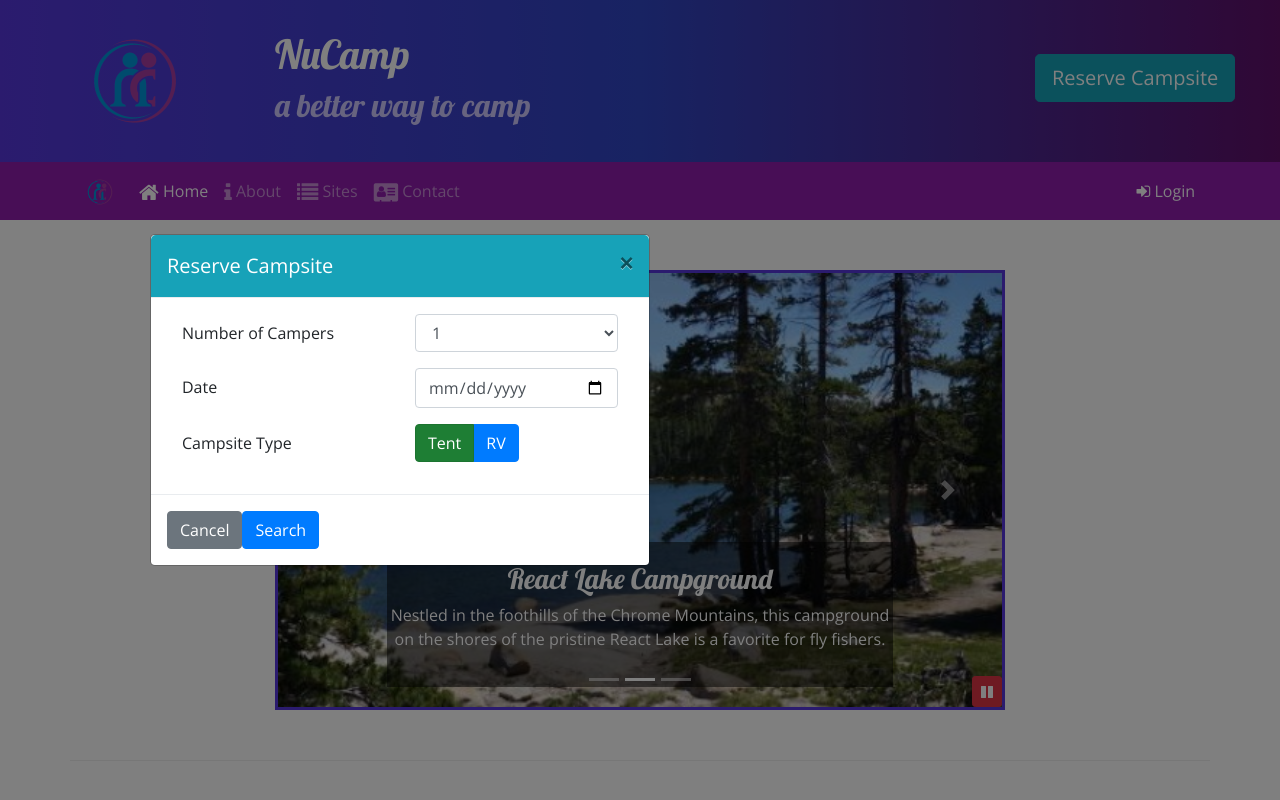
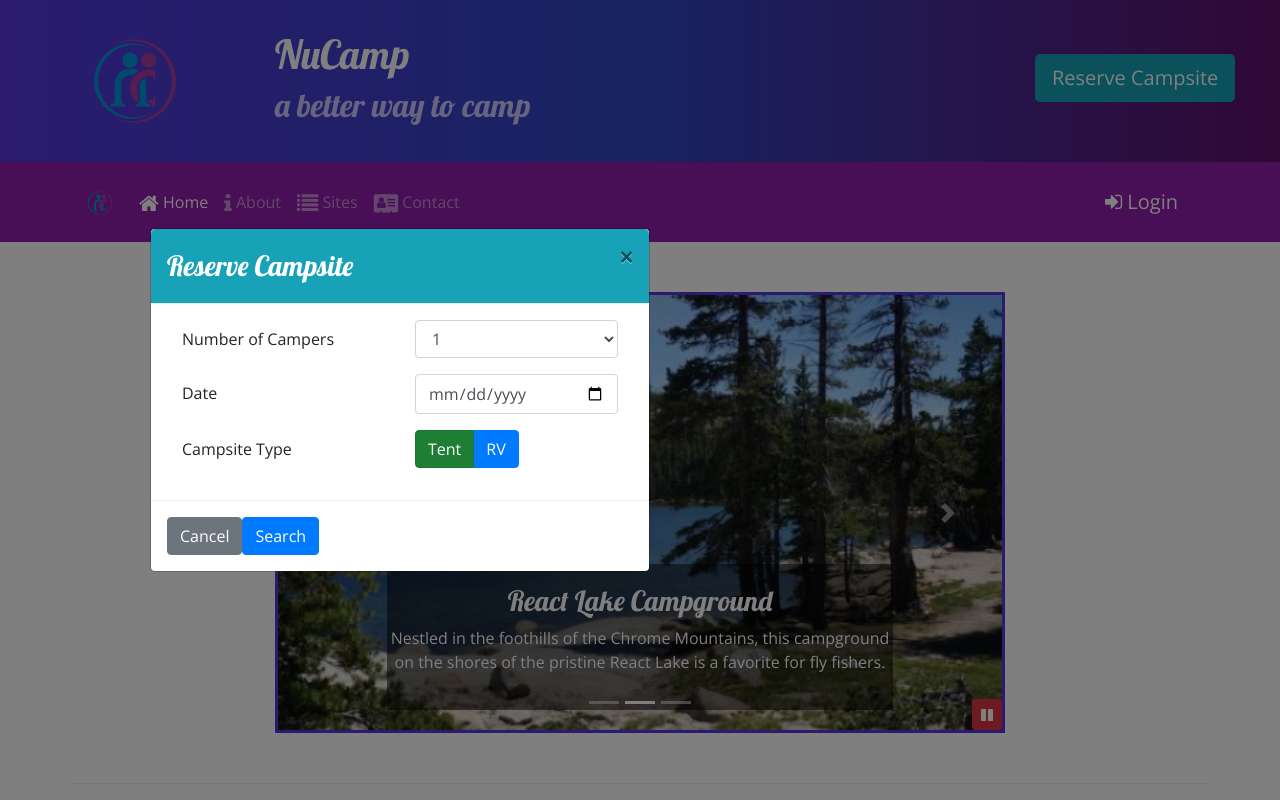
Before and after one commit to dkca/nucamp-bootstrap, a website: page index.html in a window 1280 px wide. Both pictures are taken after a click on the button "Reserve Campsite". Shown: the top 800 px of the page. Drawn offline with nearby package versions, Linux system fonts and the light colour scheme.

Commit message:
Week 4 Assignment

```diff
--- a/css/styles.scss
+++ b/css/styles.scss
@@ -1,3 +1,4 @@
+$color-teal:#17A2B8;
 $color-primary: #3046C5;
 $color-secondary: #5637dd;
 $color-pale: #CEC8FF;
@@ -61,3 +62,18 @@ header {
     right: 0;
     bottom: 0;
 }
+
+
+#reserveModal {
+    .modal-header {
+        background-color: $color-teal;
+        color:white;
+    }
+}
+
+#loginModal {
+    .modal-header {
+        background-color: $color-mid;
+        color: white;
+    }
+}
--- a/index.html
+++ b/index.html
@@ -32,7 +32,7 @@
                 </div>
                 <div class="col-md-4 col-xl-2 mt-4">
 
-                    <a data-toggle="modal" data-target="#reserveModal" role="button" class="btn btn-lg btn-info">
+                    <a id="reserveButton" role="button" class="btn btn-lg btn-info">
                         Reserve Campsite</a>
 
                 </div>
@@ -47,8 +47,8 @@
     <div class="modal fade modal-lg" id="reserveModal" role="dialog">
         <div class="modal-dialog modal-dialog-centered" role="document">
             <div class="modal-content">
-                <div class="modal-header bg-info">
-                    <h5 class="modal-title text-white">Reserve Campsite</h5>
+                <div class="modal-header ">
+                    <h3 class="modal-title text-white">Reserve Campsite</h3>
                     <button type="button" class="close" data-dismiss="modal" aria-label="Close">
                         <span aria-hidden="true">&times;</span>
                     </button>
@@ -139,7 +139,7 @@
                 </ul>
 
                 <span class="navbar-text ml-auto">
-                    <a data-toggle="modal" data-target="#loginModal">
+                    <a id="loginButton" role="button" class="btn btn-lg ">
                         <i class="fa fa-sign-in"></i> Login</a>
                 </span>
 
--- a/js/scripts.js
+++ b/js/scripts.js
@@ -13,4 +13,21 @@
                 $("#carouselButton").children("i").addClass("fa-pause");
             }
         });
+
+
+
     });
+
+   $(function() {
+        $("#reserveButton").click(function(){
+            $("#reserveModal").modal();
+          });
+
+    });
+
+    $(document).ready(function(){
+
+        $("#loginButton").click(function(){
+            $("#loginModal").modal('show');
+          });
+      });
```
Also changed, not shown: css/styles.css.
